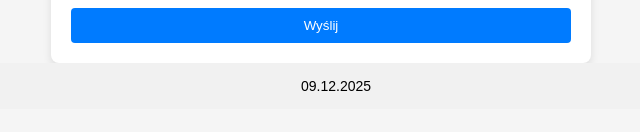
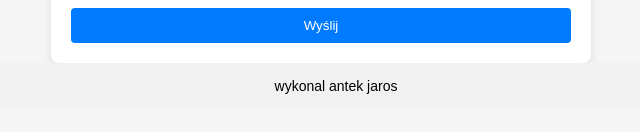
Before and after one commit to zupapomidor500-byte/eloelo, a React (Create React App) app: page / in a window 1280 px wide. Shown: the part 534-666 px from the top of the page, without its empty margins (319-959 px from the left). Built offline with nearby package versions, Linux system fonts and the light colour scheme.

Commit message:
Update App.js

```diff
--- a/src/App.js
+++ b/src/App.js
@@ -93,7 +93,7 @@ function App() {
         )}
       </div>
 
-      <footer className="footer">09.12.2025</footer>
+      <footer className="footer">wykonal antek jaros</footer>
     </div>
   );
 }
```
